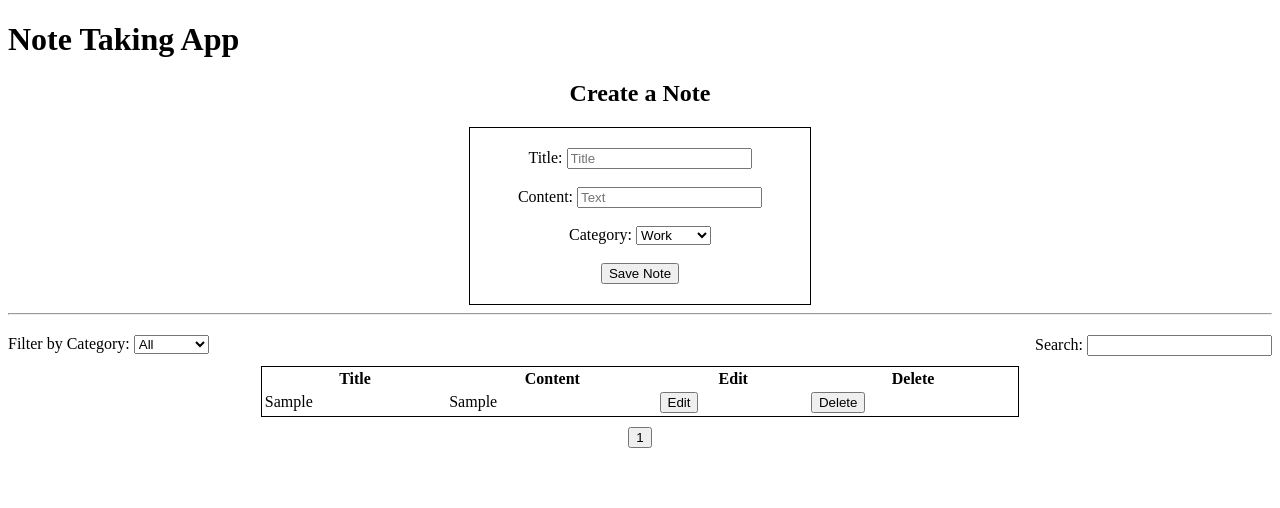
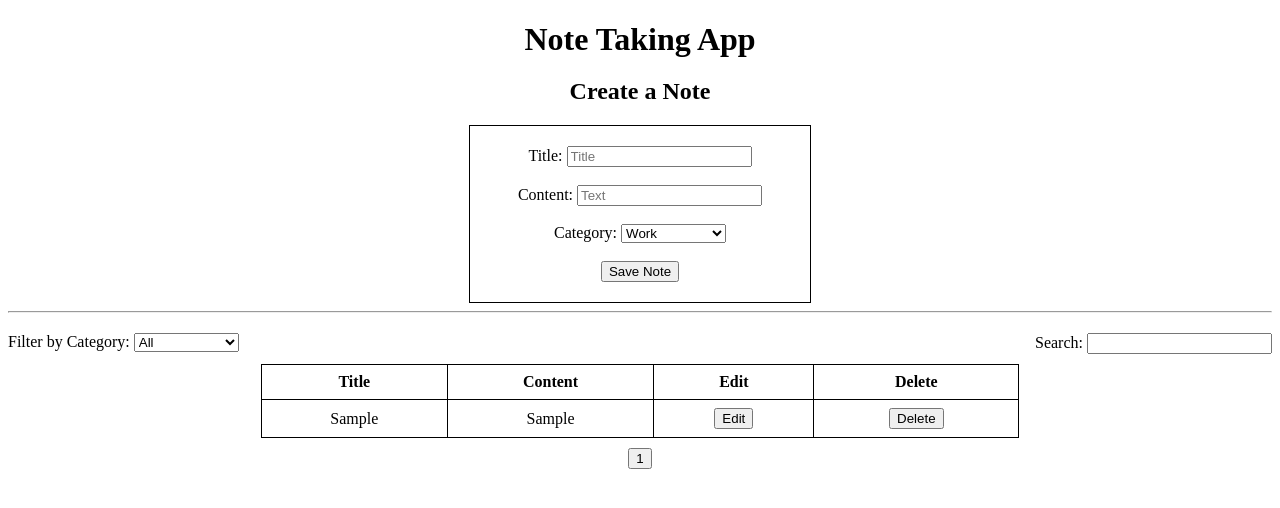
Before and after one commit to baranisdharan/Bipolar-Factory, a React (Vite) app: page / in a window 1280 px wide. Both pictures are taken after typing "Sample", "Sample" into the empty fields and a click on the button "Save Note". Shown: the top 508 px of the page. Built offline with nearby package versions, Linux system fonts and the light colour scheme.

Commit message:
final code with normal styles

```diff
--- a/src/App.jsx
+++ b/src/App.jsx
@@ -22,7 +22,7 @@ function App() {
 
   return (
     <div>
-      <h1>Note Taking App</h1>
+      <h1 style={{ textAlign: 'center', marginBottom: '20px' }}>Note Taking App</h1>
       <NoteEditor addNote={addNote} />
       <NoteList notes={notes} updateNote={updateNote} deleteNote={deleteNote} />
     </div>
--- a/src/NoteEditor.jsx
+++ b/src/NoteEditor.jsx
@@ -45,7 +45,9 @@ function NoteEditor({ addNote }) {
           >
             <option value="Work">Work</option>
             <option value="Personal">Personal</option>
-            {/* Add more categories here */}
+            <option value="Sports">Sports</option>
+            <option value="Education">Education</option>
+            <option value="Entertainment">Entertainment</option>
           </select>
           <br /><br />
           <button onClick={handleSave}>Save Note</button>
--- a/src/NoteList.jsx
+++ b/src/NoteList.jsx
@@ -28,7 +28,7 @@ function NoteList({ notes, updateNote, deleteNote }) {
   };
 
   return (
-    <div>
+    <div style={{ textAlign: 'center' }}>
       <div style={{ display: 'flex', justifyContent: 'space-between', marginBottom: '10px' }}>
         <div>
           <label>Filter by Category: </label>
@@ -39,7 +39,9 @@ function NoteList({ notes, updateNote, deleteNote }) {
             <option value="All">All</option>
             <option value="Work">Work</option>
             <option value="Personal">Personal</option>
-            {/* Add more categories here */}
+            <option value="Sports">Sports</option>
+            <option value="Education">Education</option>
+            <option value="Entertainment">Entertainment</option>
           </select>
         </div>
         <div>
@@ -52,19 +54,19 @@ function NoteList({ notes, updateNote, deleteNote }) {
         </div>
       </div>
       <div style={{ display: 'flex', justifyContent: 'center' }}>
-        <table style={{ border: '1px solid black', width: '60%' }}>
+        <table style={{ border: '1px solid black', width: '60%', borderCollapse: 'collapse' }}>
           <thead>
             <tr>
-              <th>Title</th>
-              <th>Content</th>
-              <th>Edit</th>
-              <th>Delete</th>
+              <th style={{ border: '1px solid black', padding: '8px' }}>Title</th>
+              <th style={{ border: '1px solid black', padding: '8px' }}>Content</th>
+              <th style={{ border: '1px solid black', padding: '8px' }}>Edit</th>
+              <th style={{ border: '1px solid black', padding: '8px' }}>Delete</th>
             </tr>
           </thead>
           <tbody>
             {currentNotes.map((note, index) => (
               <tr key={index}>
-                <td>
+                <td style={{ border: '1px solid black', padding: '8px' }}>
                   {editingIndex === index ? (
                     <input
                       type="text"
@@ -78,7 +80,7 @@ function NoteList({ notes, updateNote, deleteNote }) {
                     note.title
                   )}
                 </td>
-                <td>
+                <td style={{ border: '1px solid black', padding: '8px' }}>
                   {editingIndex === index ? (
                     <input
                       placeholder="Content"
@@ -91,14 +93,14 @@ function NoteList({ notes, updateNote, deleteNote }) {
                     note.content
                   )}
                 </td>
-                <td>
+                <td style={{ border: '1px solid black', padding: '8px' }}>
                   {editingIndex === index ? (
                     <button onClick={() => setEditingIndex(-1)}>Save</button>
                   ) : (
                     <button onClick={() => handleEdit(index)}>Edit</button>
                   )}
                 </td>
-                <td>
+                <td style={{ border: '1px solid black', padding: '8px' }}>
                   <button onClick={() => deleteNote(index)}>Delete</button>
                 </td>
               </tr>
```
